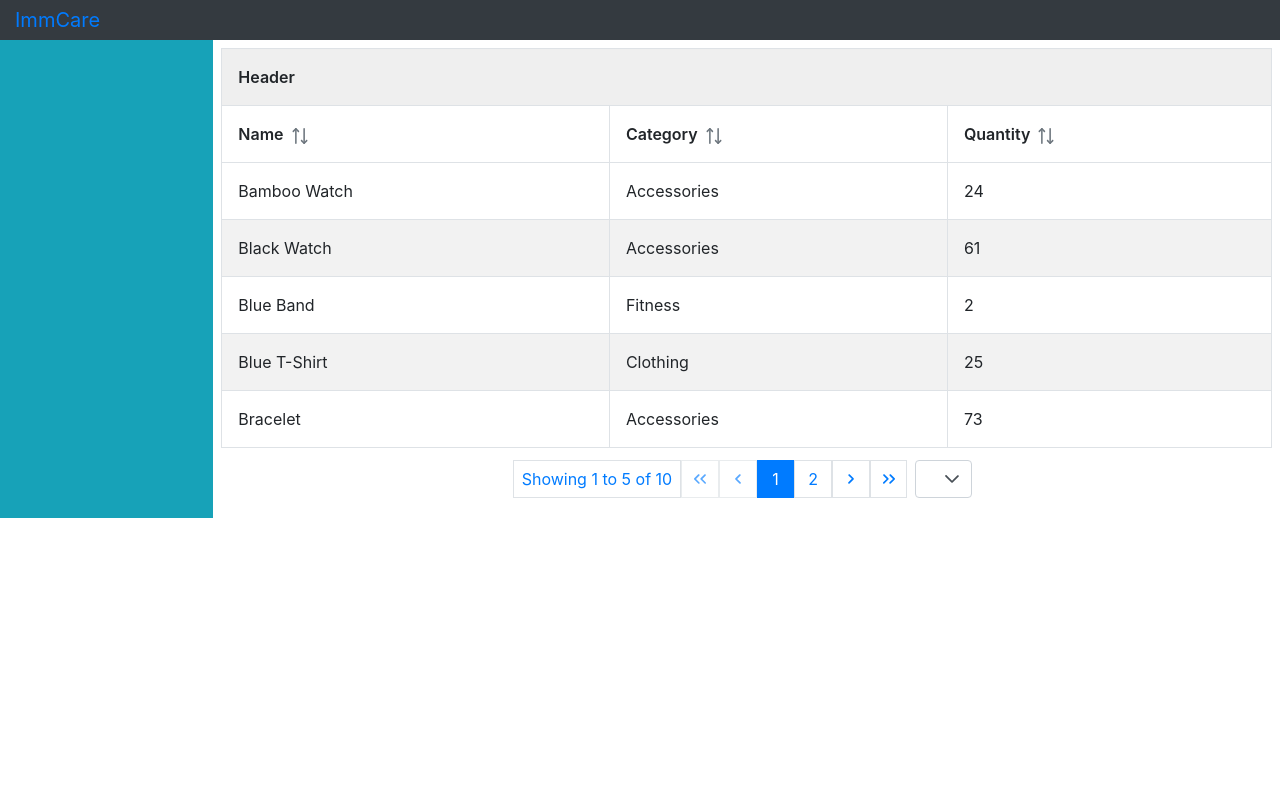
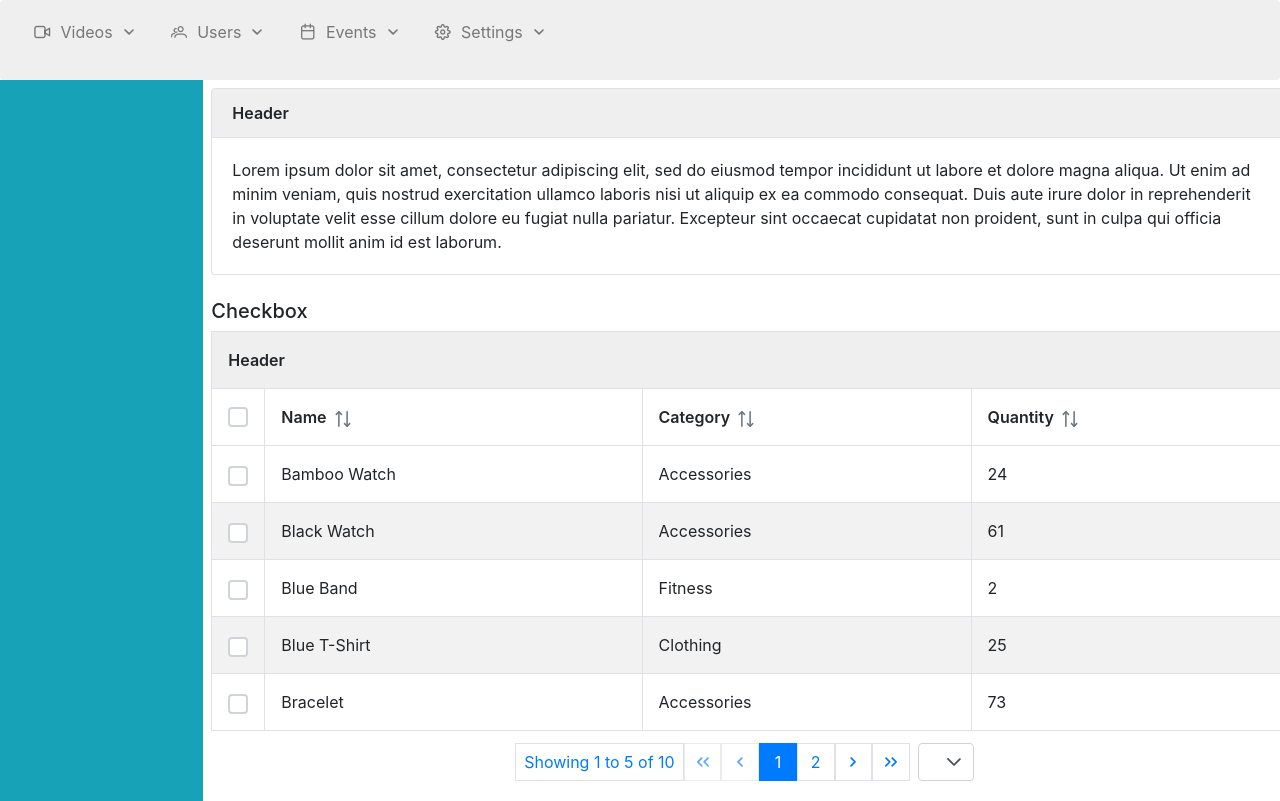
Before and after one commit to serdarayalp/my-primevue-start, a Vue app: page / in a window 1280 px wide. Built offline with nearby package versions, Linux system fonts and the light colour scheme; no server answers.

Commit message:
RadioButton, InputText und DataTable

```diff
--- a/src/App.vue
+++ b/src/App.vue
@@ -1,8 +1,8 @@
 <template>
-  <div class="container-fluid">
+  <div>
     <div class="row">
-      <div class="col bg-dark text-white">
-        <a class="navbar-brand">ImmCare</a>
+      <div class="col-12">
+        <MyMenue />
       </div>
     </div>
     <div class="row">
@@ -10,6 +10,17 @@
 
       </div>
       <div class="col-10 p-2 ">
+
+        <Panel header="Header">
+          Lorem ipsum dolor sit amet, consectetur adipiscing elit, sed do eiusmod tempor incididunt ut
+          labore et dolore magna aliqua. Ut enim ad minim veniam, quis nostrud exercitation ullamco laboris nisi ut
+          aliquip ex ea commodo consequat. Duis aute irure dolor in reprehenderit in voluptate velit esse cillum
+          dolore eu fugiat nulla pariatur. Excepteur sint occaecat cupidatat non proident, sunt in culpa qui
+          officia deserunt mollit anim id est laborum.
+        </Panel>
+
+        <br/>
+
         <MyDataTable/>
       </div>
     </div>
@@ -23,6 +34,7 @@ import ProductService from './service/ProductService';
 // import MyRadioButton from "@/components/MyRadioButton";
 // import MyInputText from "@/components/MyInputText";
 import MyDataTable from "@/components/MyDataTable";
+import MyMenue from "@/components/MyMenue";
 
 export default {
   data() {
@@ -41,7 +53,8 @@ export default {
   components: {
     // MyRadioButton,
     // MyInputText,
-    MyDataTable
+    MyDataTable,
+    MyMenue
   },
   methods: {}
 }
--- a/src/components/MyDataTable.vue
+++ b/src/components/MyDataTable.vue
@@ -1,18 +1,24 @@
 <template>
   <div>
+    <h5>Checkbox</h5>
     <DataTable :value="products"
                showGridlines stripedRows
                :paginator="true"
                :rows="5"
+               v-model:selection="selectedProducts"
+               dataKey="id"
                paginatorTemplate="CurrentPageReport FirstPageLink PrevPageLink PageLinks NextPageLink LastPageLink RowsPerPageDropdown"
                :rowsPerPageOptions="[10,20,50]"
                currentPageReportTemplate="Showing {first} to {last} of {totalRecords}">
       <template #header>
         Header
       </template>
+
+      <Column selectionMode="multiple" headerStyle="width: 3em"></Column>
       <Column field="name" header="Name" sortable="true"></Column>
       <Column field="category" header="Category" sortable="true"></Column>
       <Column field="quantity" header="Quantity" sortable="true"></Column>
+
     </DataTable>
   </div>
 </template>
@@ -24,6 +30,7 @@ import ProductService from '../service/ProductService';
 export default {
   data() {
     return {
+      selectedProducts: null,
       products: [
         {
           "id": "1000",
--- /dev/null
+++ b/src/components/MyMenue.vue
@@ -0,0 +1,131 @@
+<template>
+  <MegaMenu :model="items" />
+</template>
+
+<script>
+
+
+export default {
+  data() {
+    return {
+      items: [
+        {
+          label: 'Videos', icon: 'pi pi-fw pi-video',
+          items: [
+            [
+              {
+                label: 'Video 1',
+                items: [{label: 'Video 1.1'}, {label: 'Video 1.2'}]
+              },
+              {
+                label: 'Video 2',
+                items: [{label: 'Video 2.1'}, {label: 'Video 2.2'}]
+              }
+            ],
+            [
+              {
+                label: 'Video 3',
+                items: [{label: 'Video 3.1'}, {label: 'Video 3.2'}]
+              },
+              {
+                label: 'Video 4',
+                items: [{label: 'Video 4.1'}, {label: 'Video 4.2'}]
+              }
+            ]
+          ]
+        },
+        {
+          label: 'Users', icon: 'pi pi-fw pi-users',
+          items: [
+            [
+              {
+                label: 'User 1',
+                items: [{label: 'User 1.1'}, {label: 'User 1.2'}]
+              },
+              {
+                label: 'User 2',
+                items: [{label: 'User 2.1'}, {label: 'User 2.2'}]
+              },
+            ],
+            [
+              {
+                label: 'User 3',
+                items: [{label: 'User 3.1'}, {label: 'User 3.2'}]
+              },
+              {
+                label: 'User 4',
+                items: [{label: 'User 4.1'}, {label: 'User 4.2'}]
+              }
+            ],
+            [
+              {
+                label: 'User 5',
+                items: [{label: 'User 5.1'}, {label: 'User 5.2'}]
+              },
+              {
+                label: 'User 6',
+                items: [{label: 'User 6.1'}, {label: 'User 6.2'}]
+              }
+            ]
+          ]
+        },
+        {
+          label: 'Events', icon: 'pi pi-fw pi-calendar',
+          items: [
+            [
+              {
+                label: 'Event 1',
+                items: [{label: 'Event 1.1'}, {label: 'Event 1.2'}]
+              },
+              {
+                label: 'Event 2',
+                items: [{label: 'Event 2.1'}, {label: 'Event 2.2'}]
+              }
+            ],
+            [
+              {
+                label: 'Event 3',
+                items: [{label: 'Event 3.1'}, {label: 'Event 3.2'}]
+              },
+              {
+                label: 'Event 4',
+                items: [{label: 'Event 4.1'}, {label: 'Event 4.2'}]
+              }
+            ]
+          ]
+        },
+        {
+          label: 'Settings', icon: 'pi pi-fw pi-cog',
+          items: [
+            [
+              {
+                label: 'Setting 1',
+                items: [{label: 'Setting 1.1'}, {label: 'Setting 1.2'}]
+              },
+              {
+                label: 'Setting 2',
+                items: [{label: 'Setting 2.1'}, {label: 'Setting 2.2'}]
+              },
+              {
+                label: 'Setting 3',
+                items: [{label: 'Setting 3.1'}, {label: 'Setting 3.2'}]
+              }
+            ],
+            [
+              {
+                label: 'Setting 4',
+                items: [{label: 'Setting 4.1'}, {label: 'Setting 4.2'}]
+              }
+            ]
+          ]
+        }
+      ]
+    }
+  }
+}
+
+</script>
+
+<style>
+
+</style>
--- a/src/main.js
+++ b/src/main.js
@@ -11,6 +11,9 @@ import Column from 'primevue/column';
 import ColumnGroup from 'primevue/columngroup';
 import Dialog from 'primevue/dialog';
 import RadioButton from 'primevue/radiobutton';
+import Panel from 'primevue/panel';
+import Toolbar from 'primevue/toolbar';
+import MegaMenu from 'primevue/megamenu';
 
 
 import "bootstrap/dist/css/bootstrap.min.css";
@@ -37,5 +40,8 @@ app.component('Column', Column);
 app.component('ColumnGroup', ColumnGroup);
 app.component('Dialog', Dialog);
 app.component('RadioButton', RadioButton);
+app.component('Panel', Panel);
+app.component('Toolbar', Toolbar);
+app.component('MegaMenu', MegaMenu);
 
 app.mount('#app')
```
